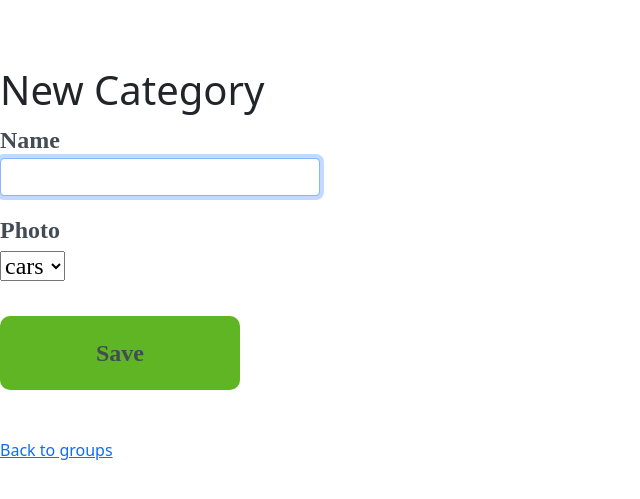
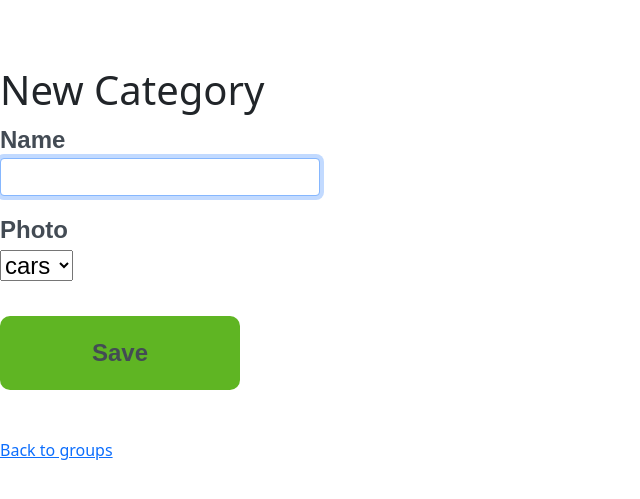
Before and after one commit to shuhad786/Budget-app, a Rails app: page /groups/new in a window 1280 px wide. Shown: the top 499 px of the page, without its empty margins (0-640 px from the left). Run offline with Rails 7, Linux system fonts and the light colour scheme.

Commit message:
Corrected linter errors

```diff
--- a/app/assets/stylesheets/application.css
+++ b/app/assets/stylesheets/application.css
@@ -47,7 +47,7 @@
 }
 
 .font-light {
-  font-family: 'ProximaLight';
+  font-family: 'ProximaLight', sans-serif;
   src: url('ProximaNovaCondensedLight.otf');
   font-weight: 700;
   color: #434b54;
```
